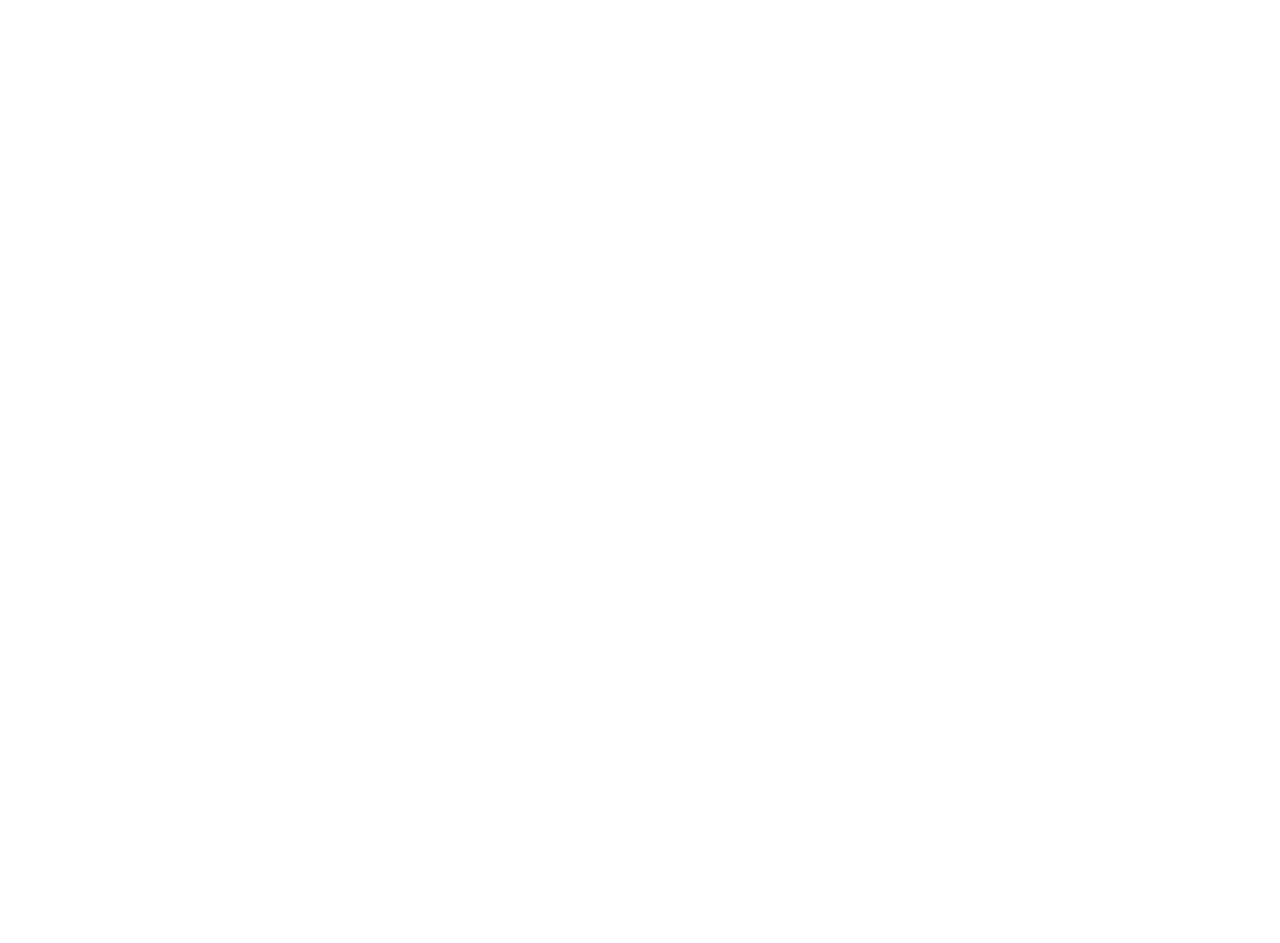
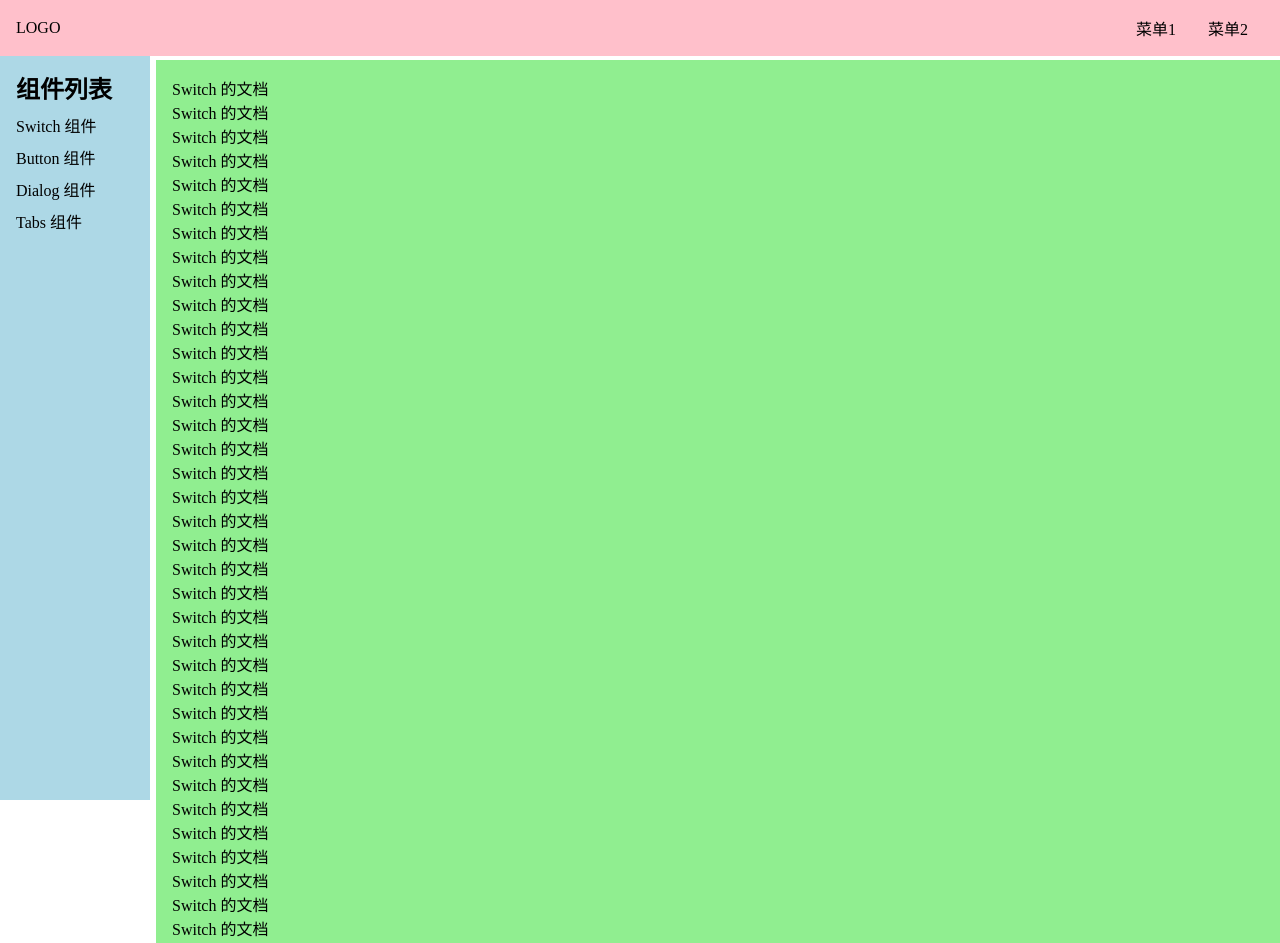
Before and after one commit to chapelll/orange-ui-1, a Vue app in the folder orange-ui-1/: page /#/doc/switch in a window 1280 px wide. Before the commit this address had no page. Shown: the top 943 px of the page. Before the commit the page ends 800 px from the top, so only its background shows below. Built offline with nearby package versions, Linux system fonts and the light colour scheme.

Commit message:
基本完成首页

```diff
--- a/orange-ui-1/src/App.vue
+++ b/orange-ui-1/src/App.vue
@@ -4,11 +4,17 @@
 
 <script setup lang="ts">
 import { ref, provide } from 'vue';
+import { router } from './router'
 
 const clientWidth = document.documentElement.clientWidth
 const asideVisible = ref(clientWidth <= 500 ? false : true)
 provide('asideVisible', asideVisible)
 
+router.afterEach(() => {
+  if (clientWidth <= 500) {
+    asideVisible.value = false
+  }
+})
 
 </script>
 
--- /dev/null
+++ b/orange-ui-1/src/components/ButtonDemo.vue
@@ -0,0 +1,10 @@
+<template>
+    <div>
+        <p>Button 的文档</p>
+    </div>
+</template>
+
+<script setup lang="ts">
+</script>
+
+<style lang="scss" scoped></style>
--- /dev/null
+++ b/orange-ui-1/src/components/DialogDemo.vue
@@ -0,0 +1,10 @@
+<template>
+    <div>
+        <p>Dialog 的文档</p>
+    </div>
+</template>
+
+<script setup lang="ts">
+</script>
+
+<style lang="scss" scoped></style>
--- /dev/null
+++ b/orange-ui-1/src/components/DocDemo.vue
@@ -0,0 +1,10 @@
+<template>
+    <div>
+        <p>默认页面</p>
+    </div>
+</template>
+
+<script setup lang="ts">
+</script>
+
+<style lang="scss" scoped></style>
--- /dev/null
+++ b/orange-ui-1/src/components/SwitchDemo.vue
@@ -0,0 +1,109 @@
+<template>
+    <div>
+        <p>Switch 的文档</p>
+        <p>Switch 的文档</p>
+        <p>Switch 的文档</p>
+        <p>Switch 的文档</p>
+        <p>Switch 的文档</p>
+        <p>Switch 的文档</p>
+        <p>Switch 的文档</p>
+        <p>Switch 的文档</p>
+        <p>Switch 的文档</p>
+        <p>Switch 的文档</p>
+        <p>Switch 的文档</p>
+        <p>Switch 的文档</p>
+        <p>Switch 的文档</p>
+        <p>Switch 的文档</p>
+        <p>Switch 的文档</p>
+        <p>Switch 的文档</p>
+        <p>Switch 的文档</p>
+        <p>Switch 的文档</p>
+        <p>Switch 的文档</p>
+        <p>Switch 的文档</p>
+        <p>Switch 的文档</p>
+        <p>Switch 的文档</p>
+        <p>Switch 的文档</p>
+        <p>Switch 的文档</p>
+        <p>Switch 的文档</p>
+        <p>Switch 的文档</p>
+        <p>Switch 的文档</p>
+        <p>Switch 的文档</p>
+        <p>Switch 的文档</p>
+        <p>Switch 的文档</p>
+        <p>Switch 的文档</p>
+        <p>Switch 的文档</p>
+        <p>Switch 的文档</p>
+        <p>Switch 的文档</p>
+        <p>Switch 的文档</p>
+        <p>Switch 的文档</p>
+        <p>Switch 的文档</p>
+        <p>Switch 的文档</p>
+        <p>Switch 的文档</p>
+        <p>Switch 的文档</p>
+        <p>Switch 的文档</p>
+        <p>Switch 的文档</p>
+        <p>Switch 的文档</p>
+        <p>Switch 的文档</p>
+        <p>Switch 的文档</p>
+        <p>Switch 的文档</p>
+        <p>Switch 的文档</p>
+        <p>Switch 的文档</p>
+        <p>Switch 的文档</p>
+        <p>Switch 的文档</p>
+        <p>Switch 的文档</p>
+        <p>Switch 的文档</p>
+        <p>Switch 的文档</p>
+        <p>Switch 的文档</p>
+        <p>Switch 的文档</p>
+        <p>Switch 的文档</p>
+        <p>Switch 的文档</p>
+        <p>Switch 的文档</p>
+        <p>Switch 的文档</p>
+        <p>Switch 的文档</p>
+        <p>Switch 的文档</p>
+        <p>Switch 的文档</p>
+        <p>Switch 的文档</p>
+        <p>Switch 的文档</p>
+        <p>Switch 的文档</p>
+        <p>Switch 的文档</p>
+        <p>Switch 的文档</p>
+        <p>Switch 的文档</p>
+        <p>Switch 的文档</p>
+        <p>Switch 的文档</p>
+        <p>Switch 的文档</p>
+        <p>Switch 的文档</p>
+        <p>Switch 的文档</p>
+        <p>Switch 的文档</p>
+        <p>Switch 的文档</p>
+        <p>Switch 的文档</p>
+        <p>Switch 的文档</p>
+        <p>Switch 的文档</p>
+        <p>Switch 的文档</p>
+        <p>Switch 的文档</p>
+        <p>Switch 的文档</p>
+        <p>Switch 的文档</p>
+        <p>Switch 的文档</p>
+        <p>Switch 的文档</p>
+        <p>Switch 的文档</p>
+        <p>Switch 的文档</p>
+        <p>Switch 的文档</p>
+        <p>Switch 的文档</p>
+        <p>Switch 的文档</p>
+        <p>Switch 的文档</p>
+        <p>Switch 的文档</p>
+        <p>Switch 的文档</p>
+        <p>Switch 的文档</p>
+        <p>Switch 的文档</p>
+        <p>Switch 的文档</p>
+        <p>Switch 的文档</p>
+        <p>Switch 的文档</p>
+        <p>Switch 的文档</p>
+        <p>Switch 的文档</p>
+        <p>Switch 的文档</p>
+    </div>
+</template>
+
+<script setup lang="ts">
+</script>
+
+<style lang="scss" scoped></style>
--- /dev/null
+++ b/orange-ui-1/src/components/TabsDemo.vue
@@ -0,0 +1,10 @@
+<template>
+    <div>
+        <p>Tbas 的文档</p>
+    </div>
+</template>
+
+<script setup lang="ts">
+</script>
+
+<style lang="scss" scoped></style>
--- a/orange-ui-1/src/components/Topnav.vue
+++ b/orange-ui-1/src/components/Topnav.vue
@@ -1,6 +1,6 @@
 <template>
     <div class="topnav">
-        <div class="logo" >LOGO</div>
+        <div class="logo">LOGO</div>
         <ul class="menu">
             <li>菜单1</li>
             <li>菜单2</li>
@@ -24,7 +24,10 @@
     background: pink;
     display: flex;
     padding: 16px;
-    position: relative;
+    position: fixed;
+    top: 0;
+    left: 0;
+    width: 100%;
     z-index: 10;
     justify-content: center;
     align-items: center;
@@ -47,7 +50,7 @@
     >.toggle-aside {
         width: 24px;
         height: 24px;
-        background-color: red;
+        background: red;
         position: absolute;
         left: 16px;
         top: 50%;
@@ -68,4 +71,5 @@
             display: inline-block;
         }
     }
-}</style>
+}
+</style>
--- a/orange-ui-1/src/main.ts
+++ b/orange-ui-1/src/main.ts
@@ -1,22 +1,8 @@
 import { createApp } from 'vue'
 import './index.scss'
 import App from './App.vue'
-import { createWebHashHistory, createRouter } from 'vue-router'
 
-import Home from './views/Home.vue'
-import Doc from './views/Doc.vue'
-
-const history = createWebHashHistory()
-const router = createRouter({
-    history: history,
-    routes: [{
-        path: '/',
-        component: Home,
-    },{
-        path: '/doc',
-        component: Doc,
-    },]
-})
+import { router } from './router.ts'
 
 const app = createApp(App)
 app.use(router)
--- /dev/null
+++ b/orange-ui-1/src/router.ts
@@ -0,0 +1,37 @@
+import { createWebHashHistory, createRouter } from 'vue-router'
+
+import Home from './views/Home.vue'
+import Doc from './views/Doc.vue'
+import SwitchDemo from './components/SwitchDemo.vue'
+import ButtonDemo from './components/ButtonDemo.vue'
+import DialogDemo from './components/DialogDemo.vue'
+import TabsDemo from './components/TabsDemo.vue'
+import DocDemo from './components/DocDemo.vue'
+
+const history = createWebHashHistory()
+export const router = createRouter({
+    history: history,
+    routes: [{
+        path: '/',
+        component: Home,
+    }, {
+        path: '/doc',
+        component: Doc,
+        children: [{
+            path: '',
+            component: DocDemo,
+        }, {
+            path: 'switch',
+            component: SwitchDemo,
+        }, {
+            path: 'button',
+            component: ButtonDemo,
+        }, {
+            path: 'dialog',
+            component: DialogDemo,
+        }, {
+            path: 'tabs',
+            component: TabsDemo,
+        },]
+    },]
+})
--- a/orange-ui-1/src/views/Doc.vue
+++ b/orange-ui-1/src/views/Doc.vue
@@ -1,12 +1,12 @@
 <template>
-  <div>
-    <Topnav />
+  <div class="layout">
+    <Topnav class="nav" />
     <div class="content">
       <aside v-if="asideVisible">
         <h2>组件列表</h2>
         <ol>
           <li>
-            <router-link to="/doc/swich">Switch 组件</router-link>
+            <router-link to="/doc/switch">Switch 组件</router-link>
           </li>
           <li>
             <router-link to="/doc/button">Button 组件</router-link>
@@ -19,7 +19,9 @@
           </li>
         </ol>
       </aside>
-      <main>主内容</main>
+      <main>
+        <router-view />
+      </main>
     </div>
   </div>
 </template>
@@ -34,10 +36,49 @@
 </script>
 
 <style lang="scss" scoped>
+.layout {
+  display: flex;
+  flex-direction: column;
+  height: 100vh;
+
+  >.nav {
+    flex-shrink: 0;
+  }
+
+  >.content {
+    flex-grow: 1;
+    padding-top: 60px;
+    padding-left: 156px;
+
+    @media (max-width: 500px) {
+      padding-left: 0;
+    }
+  }
+}
+
+.content {
+  display: flex;
+
+  >aside {
+    flex-shrink: 0;
+  }
+
+  >main {
+    flex-grow: 1;
+    padding: 16px;
+    background: lightgreen;
+  }
+}
+
 aside {
   background: lightblue;
   width: 150px;
   padding: 16px;
+  position: fixed;
+  top: 0;
+  left: 0;
+  padding-top: 70px;
+  height: 100%;
 
   >h2 {
     margin-bottom: 4px;
@@ -48,12 +89,9 @@
       padding: 4px 0;
     }
   }
+}
 
-  @media (max-width: 500px) {
-    position: fixed;
-    top: 0;
-    left: 0;
-    padding-top: 70px;
-  }
+main {
+  overflow: auto;
 }
 </style>
--- a/orange-ui-1/src/views/Home.vue
+++ b/orange-ui-1/src/views/Home.vue
@@ -36,7 +36,7 @@
       $h: 28px;
       height: $h;
       line-height: $h;
-      border-radius: $h/2;
+      border-radius: 14px;
       padding: 0 8px;
     }
   }
```
